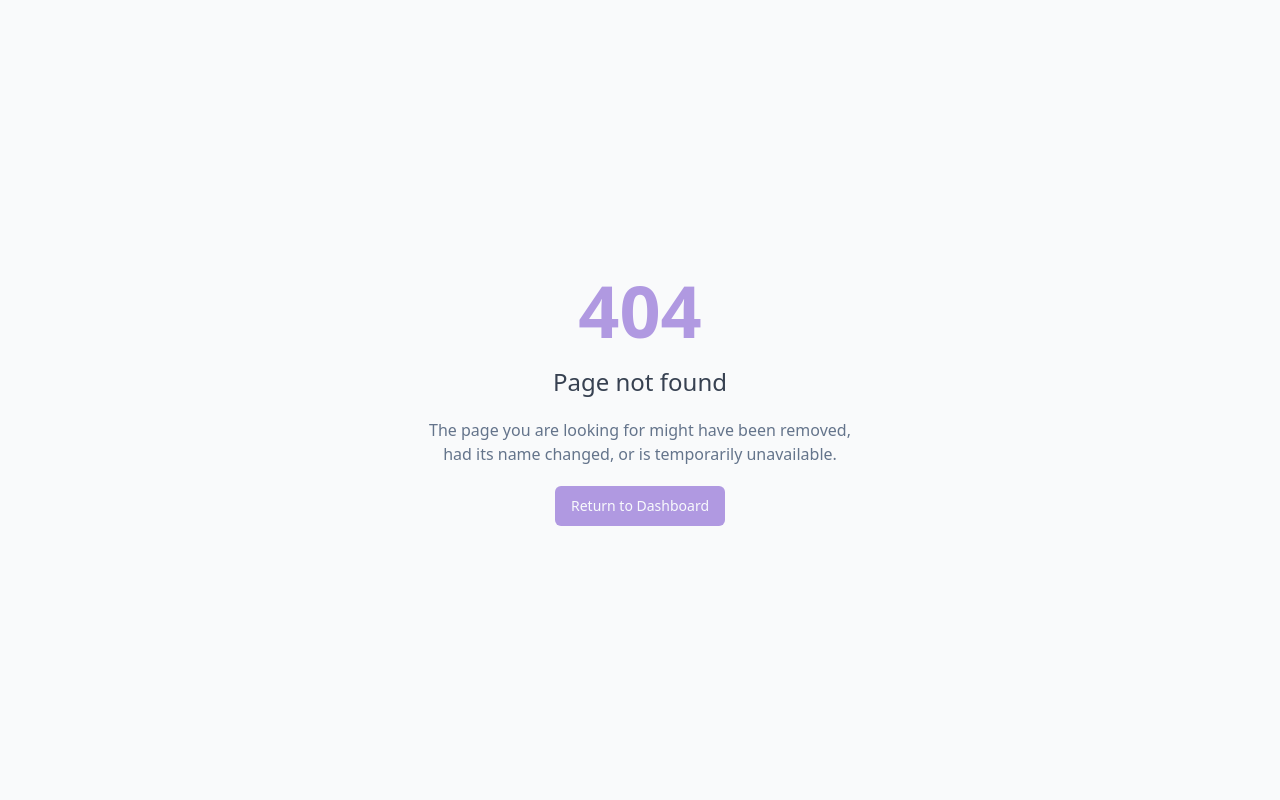
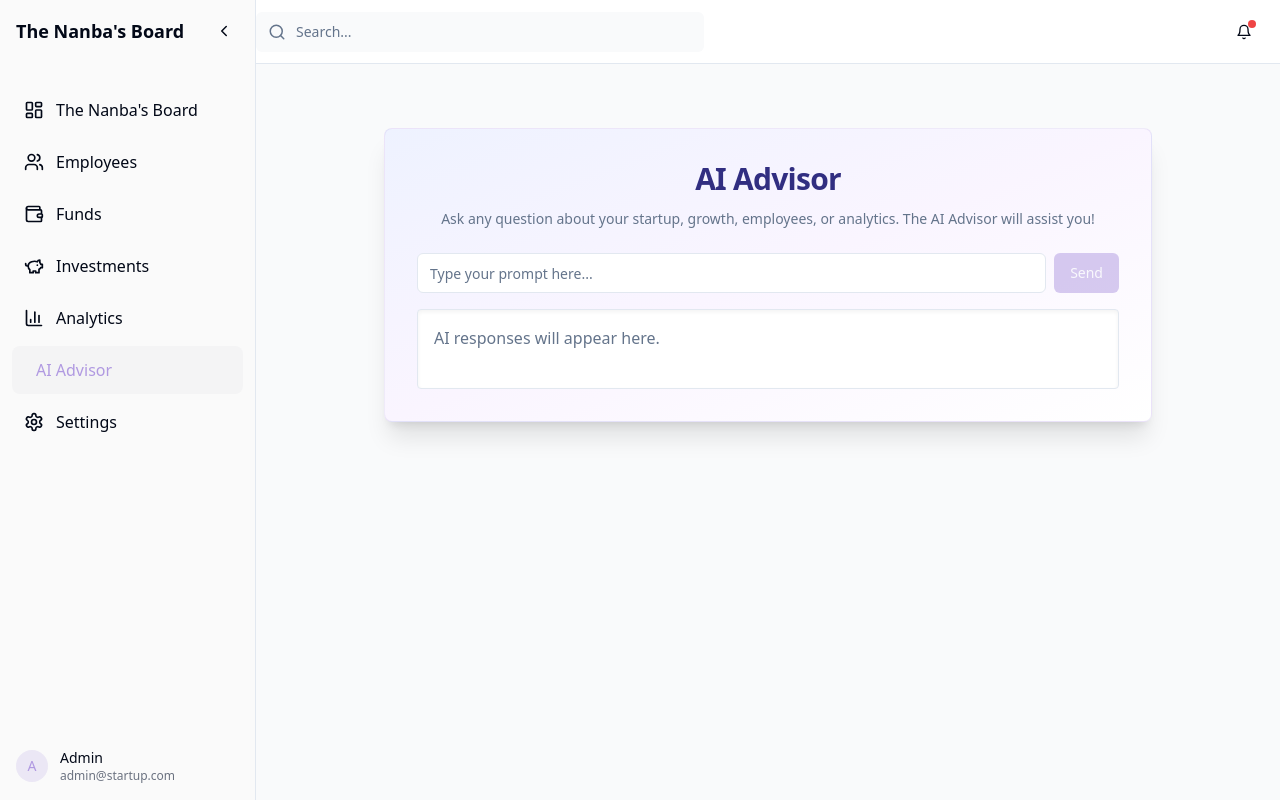
Before and after one commit to manobalan-08/phoenix-dashboard-alpha, a React (Vite) app: page /ai-advisor in a window 1280 px wide. Before the commit this address had no page. Built offline with nearby package versions, Linux system fonts and the light colour scheme.

Commit message:
Refactor: Implement AI advisor interaction and scrum board
- Separated the AI advisor into a dedicated section.
- Added an input field for user interaction with the AI.
- Changed the application name to "The Nanba's Board".
- Added a scrum board to the Employees section.

```diff
--- a/src/App.tsx
+++ b/src/App.tsx
@@ -1,4 +1,3 @@
-
 import { Toaster } from "@/components/ui/toaster";
 import { Toaster as Sonner } from "@/components/ui/sonner";
 import { TooltipProvider } from "@/components/ui/tooltip";
@@ -13,6 +12,7 @@ import Funds from "./pages/Funds";
 import Investments from "./pages/Investments";
 import Analytics from "./pages/Analytics";
 import Settings from "./pages/Settings";
+import AiAdvisor from "./pages/AiAdvisor";
 
 function App() {
   const queryClient = new QueryClient();
@@ -50,6 +50,11 @@ function App() {
                 <Settings />
               </DashboardLayout>
             } />
+            <Route path="/ai-advisor" element={
+              <DashboardLayout>
+                <AiAdvisor />
+              </DashboardLayout>
+            } />
             <Route path="*" element={<NotFound />} />
           </Routes>
         </BrowserRouter>
--- a/src/components/dashboard/Sidebar.tsx
+++ b/src/components/dashboard/Sidebar.tsx
@@ -1,5 +1,5 @@
 
-import React, { useState } from "react";
+import React from "react";
 import { NavLink } from "react-router-dom";
 import { cn } from "@/lib/utils";
 import {
@@ -11,6 +11,7 @@ import {
   ChevronRight,
   Wallet,
   PiggyBank,
+  kanban,
 } from "lucide-react";
 
 interface SidebarProps {
@@ -22,7 +23,7 @@ interface SidebarProps {
 export function Sidebar({ isMobile, expanded, setExpanded }: SidebarProps) {
   const navItems = [
     {
-      title: "Dashboard",
+      title: "The Nanba's Board",
       href: "/",
       icon: <LayoutDashboard size={20} />,
     },
@@ -47,6 +48,11 @@ export function Sidebar({ isMobile, expanded, setExpanded }: SidebarProps) {
       icon: <BarChart3 size={20} />,
     },
     {
+      title: "AI Advisor",
+      href: "/ai-advisor",
+      icon: <kanban size={20} />, // using allowed icon
+    },
+    {
       title: "Settings",
       href: "/settings",
       icon: <Settings size={20} />,
@@ -57,7 +63,7 @@ export function Sidebar({ isMobile, expanded, setExpanded }: SidebarProps) {
     <>
       {isMobile && (
         <div className="flex items-center p-4 justify-between bg-white border-b md:hidden">
-          <div className="font-semibold text-lg">StartupDash</div>
+          <div className="font-semibold text-lg">The Nanba's Board</div>
           <button
             onClick={() => setExpanded(!expanded)}
             className="p-2 rounded-md hover:bg-gray-100"
@@ -77,7 +83,7 @@ export function Sidebar({ isMobile, expanded, setExpanded }: SidebarProps) {
         <div className="flex flex-col h-full">
           <div className="p-4 flex items-center justify-between">
             {expanded && (
-              <div className="font-semibold text-lg">StartupDash</div>
+              <div className="font-semibold text-lg">The Nanba's Board</div>
             )}
             {!isMobile && (
               <button
--- /dev/null
+++ b/src/components/employees/ScrumBoard.tsx
@@ -0,0 +1,59 @@
+
+import React, { useState } from "react";
+
+const initialTasks = [
+  { id: 1, title: "Design UI for app", status: "To Do" },
+  { id: 2, title: "API integration", status: "In Progress" },
+  { id: 3, title: "Write docs", status: "Done" },
+];
+
+const statuses = ["To Do", "In Progress", "Done"];
+
+export function ScrumBoard() {
+  const [tasks, setTasks] = useState(initialTasks);
+
+  // Simple drag-and-drop: not implemented for brevity. Tasks can be moved via buttons.
+  const moveTask = (id: number, newStatus: string) => {
+    setTasks(prev =>
+      prev.map(t => t.id === id ? { ...t, status: newStatus } : t)
+    );
+  };
+
+  return (
+    <div className="my-10">
+      <h2 className="text-xl font-semibold mb-4">Scrum Board</h2>
+      <div className="grid grid-cols-1 sm:grid-cols-3 gap-4">
+        {statuses.map(status => (
+          <div key={status} className="bg-white border rounded-lg shadow p-3 min-h-[200px] flex flex-col">
+            <div className="font-bold mb-3 text-center">{status}</div>
+            <div className="flex-1 space-y-3">
+              {tasks.filter(t => t.status === status).length === 0 && (
+                <div className="text-muted-foreground text-center text-sm">No tasks</div>
+              )}
+              {tasks
+                .filter(t => t.status === status)
+                .map(task => (
+                  <div key={task.id} className="bg-gray-50 border p-2 rounded flex items-center justify-between shadow-sm">
+                    <span>{task.title}</span>
+                    <div className="flex gap-1">
+                      {statuses.map(
+                        s => s !== status && (
+                          <button
+                            key={s}
+                            className="text-xs bg-primary/10 text-primary px-2 py-1 rounded hover:bg-primary/20"
+                            onClick={() => moveTask(task.id, s)}
+                          >
+                            {s}
+                          </button>
+                        )
+                      )}
+                    </div>
+                  </div>
+                ))}
+            </div>
+          </div>
+        ))}
+      </div>
+    </div>
+  );
+}
--- /dev/null
+++ b/src/pages/AiAdvisor.tsx
@@ -0,0 +1,45 @@
+
+import { Card } from "@/components/ui/card";
+import { Input } from "@/components/ui/input";
+import { Button } from "@/components/ui/button";
+import React, { useState } from "react";
+
+export default function AiAdvisor() {
+  const [prompt, setPrompt] = useState("");
+  const [aiResponse, setAiResponse] = useState("");
+
+  // Temporary mock response; swap with real AI API later
+  const handleSend = () => {
+    if (!prompt.trim()) return;
+    setAiResponse("🤖 (AI): Great question! [Mocked Response based on: " + prompt + "]");
+    setPrompt("");
+  };
+
+  return (
+    <div className="flex flex-col items-center space-y-8 max-w-3xl mx-auto py-10">
+      <Card className="w-full p-8 bg-gradient-to-br from-indigo-50 via-purple-50 to-white border-primary/20 shadow-xl">
+        <h1 className="text-3xl font-bold tracking-tight mb-3 text-center text-indigo-900">AI Advisor</h1>
+        <p className="text-sm text-muted-foreground mb-6 text-center">
+          Ask any question about your startup, growth, employees, or analytics. The AI Advisor will assist you!
+        </p>
+        <div className="space-y-4">
+          <div className="flex items-center gap-2">
+            <Input
+              value={prompt}
+              onChange={e => setPrompt(e.target.value)}
+              placeholder="Type your prompt here..."
+              className="flex-1"
+              onKeyDown={e => { if (e.key === "Enter") handleSend(); }}
+            />
+            <Button onClick={handleSend} disabled={!prompt.trim()}>
+              Send
+            </Button>
+          </div>
+          <div className="mt-2 p-4 min-h-[80px] rounded bg-white border text-base shadow-inner">
+            {aiResponse ? aiResponse : <span className="text-muted-foreground">AI responses will appear here.</span>}
+          </div>
+        </div>
+      </Card>
+    </div>
+  );
+}
--- a/src/pages/Employees.tsx
+++ b/src/pages/Employees.tsx
@@ -1,4 +1,3 @@
-
 import { useState } from "react";
 import { Card, CardContent } from "@/components/ui/card";
 import {
@@ -11,6 +10,7 @@ import {
 } from "@/components/ui/table";
 import { Input } from "@/components/ui/input";
 import { Search, Mail, Phone } from "lucide-react";
+import { ScrumBoard } from "@/components/employees/ScrumBoard";
 
 const employees = [
   { id: 1, name: "Manobalan M", role: "Software Engineer", status: "Active", email: "manobalan@startup.com", phone: "+91 98765 43210", department: "Engineering" },
@@ -25,7 +25,6 @@ const employees = [
   { id: 10, name: "Jayavarshini", role: "Content Writer", status: "Active", email: "jayavarshini@startup.com", phone: "+91 99012 34567", department: "Marketing" },
   { id: 11, name: "Adarsha", role: "Systems Administrator", status: "Active", email: "adarsha@startup.com", phone: "+91 93216 54789", department: "IT" },
   { id: 12, name: "Logavarshini", role: "Customer Support", status: "Active", email: "logavarshini@startup.com", phone: "+91 96543 21098", department: "Support" },
-  // New employees
   { id: 13, name: "Sri Vignesh S", role: "DevOps Engineer", status: "Active", email: "srivignesh@startup.com", phone: "+91 96452 34567", department: "Engineering" },
   { id: 14, name: "Uma maheshwari", role: "QA Tester", status: "Active", email: "uma@startup.com", phone: "+91 98712 34598", department: "Product" },
 ];
@@ -106,6 +105,8 @@ export default function Employees() {
           </Table>
         </CardContent>
       </Card>
+
+      <ScrumBoard />
     </div>
   );
 }
```
